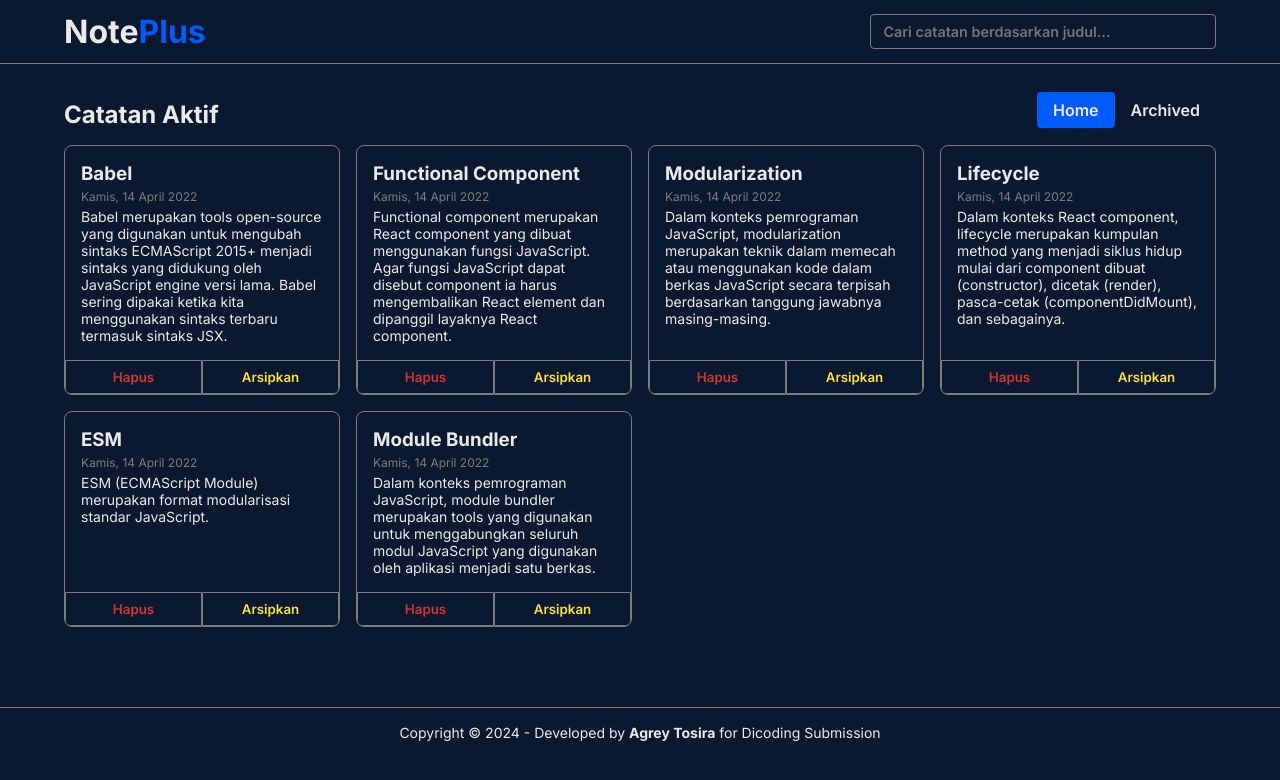
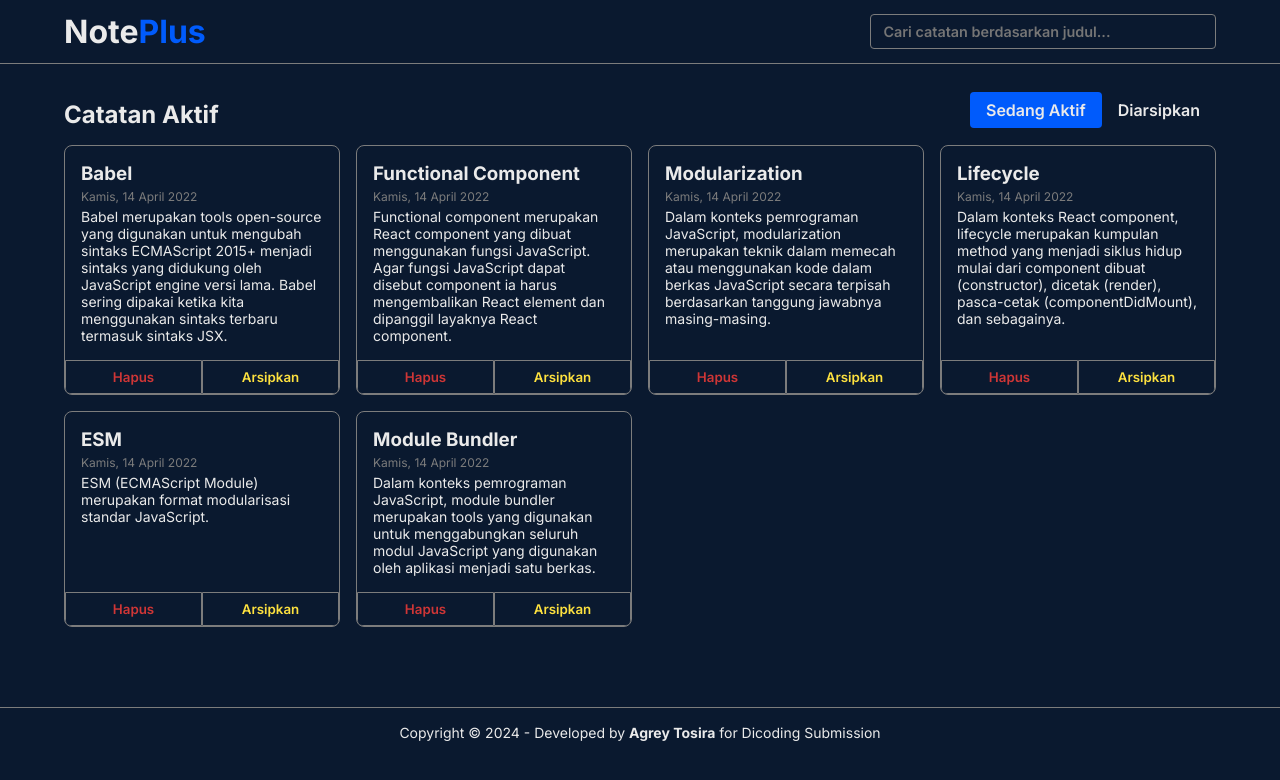
Before and after one commit to agreytosira/noteplus, a React (Vite) app: page / in a window 1280 px wide. Shown: the top 780 px of the page. Built offline with nearby package versions, Linux system fonts and the light colour scheme.

Commit message:
fix: rename navigation button name

```diff
--- a/src/pages/HomePage.jsx
+++ b/src/pages/HomePage.jsx
@@ -13,10 +13,10 @@ function HomePage({ notes, toggleArchived, onDelete, showArchived }) {
                             <ul>
                                 <li>
                                     <Link to='/' className={!showArchived && 'active'}>
-                                        Home
+                                        Sedang Aktif
                                     </Link>
                                     <Link to='/archived' className={showArchived && 'active'}>
-                                        Archived
+                                        Diarsipkan
                                     </Link>
                                 </li>
                             </ul>
```
